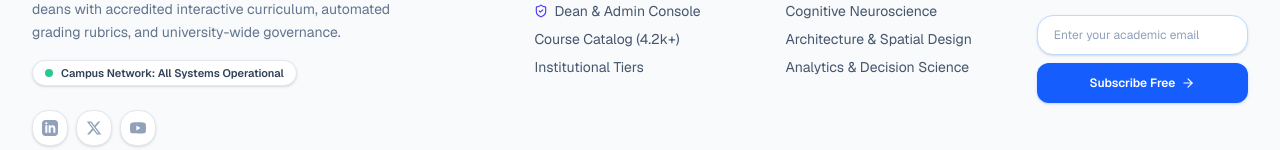
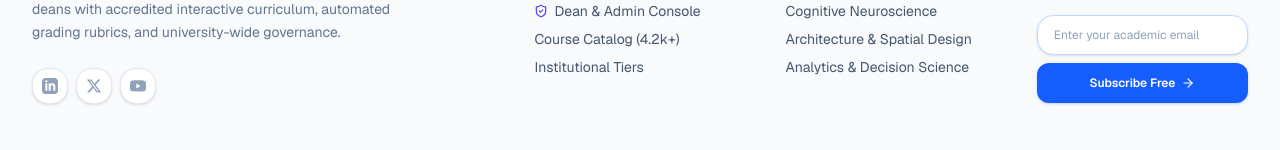
Before and after one commit to yashan223/lms, a Next.js app: page /courses in a window 1280 px wide. Shown: the part 1048-1198 px from the top of the page. Built offline with nearby package versions, Linux system fonts and the light colour scheme; no server answers; the database is empty.

Commit message:
fix: remove campus network status badge and reviews section

```diff
--- a/app/page.tsx
+++ b/app/page.tsx
@@ -4,7 +4,6 @@ import { Hero } from "@/components/landing/Hero";
 import { AboutSection } from "@/components/landing/AboutSection";
 import { CourseGrid } from "@/components/landing/CourseGrid";
 import { BentoFeatures } from "@/components/landing/BentoFeatures";
-import { Testimonials } from "@/components/landing/Testimonials";
 import { PricingSection } from "@/components/landing/PricingSection";
 import { FaqSection } from "@/components/landing/FaqSection";
 import { Footer } from "@/components/layout/Footer";
@@ -29,9 +28,6 @@ export default function HomePage() {
         {/* 6. Platform Capabilities Bento Grid (id="features") */}
         <BentoFeatures />
 
-        {/* 7. Social Proof & Verified Testimonials */}
-        <Testimonials />
-
         {/* 8. Role-Oriented Pricing with Annual Discount */}
         <PricingSection />
 
--- a/components/layout/Footer.tsx
+++ b/components/layout/Footer.tsx
@@ -59,12 +59,6 @@ export function Footer() {
               <p className="text-xs sm:text-sm text-slate-500 leading-relaxed max-w-sm">
                 Empowering scholars, faculty educators, and institutional deans with accredited interactive curriculum, automated grading rubrics, and university-wide governance.
               </p>
-
-              {/* Status Badge */}
-              <div className="inline-flex items-center gap-2 px-3 py-1 rounded-full bg-white border border-slate-200 text-[11px] font-semibold text-slate-700 shadow-sm">
-                <span className="w-2 h-2 rounded-full bg-emerald-500 animate-pulse" />
-                <span>Campus Network: All Systems Operational</span>
-              </div>
 
               {/* Social Icons */}
               <div className="flex items-center gap-2 pt-2 text-slate-400">
```
